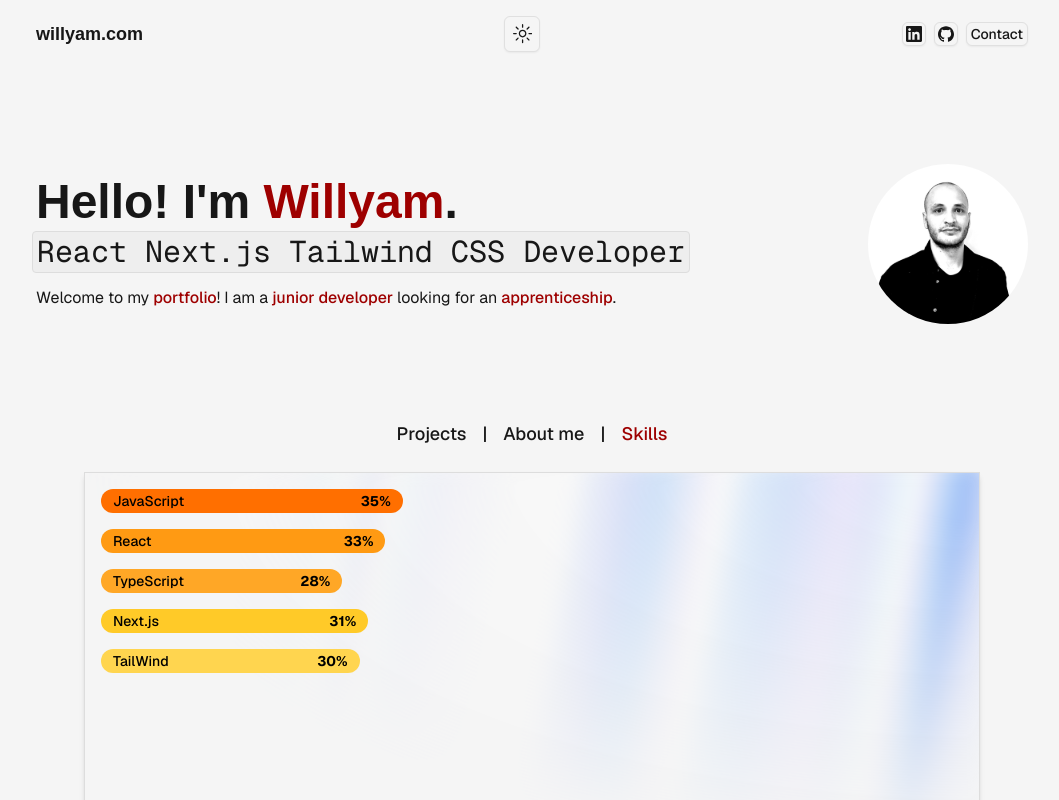
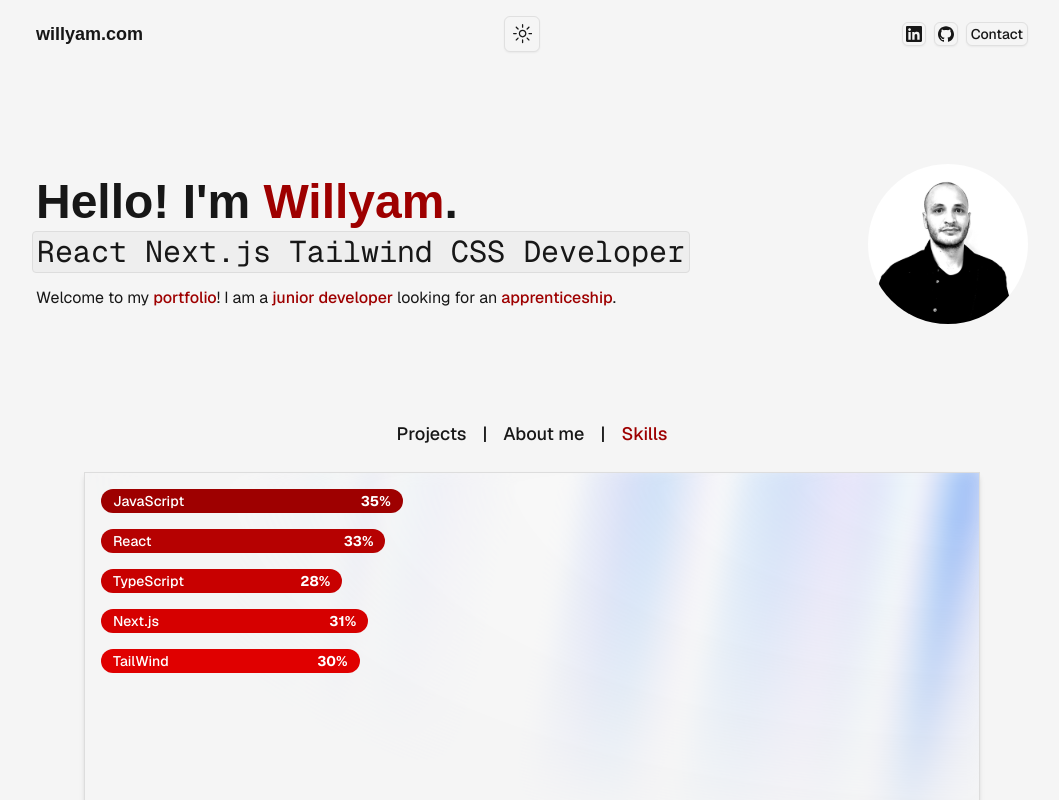
Before and after one commit to Willzebud/Portfolio, a Next.js app: page / in a window 1280 px wide. Both pictures are taken after a click on the button "Skills". Shown: the top 800 px of the page, without its empty margins (108-1167 px from the left). Built offline with nearby package versions, Linux system fonts and the light colour scheme; a web font is replaced by a local one.

Commit message:
Version 3.6

```diff
--- a/app/_components/SkillsContent.tsx
+++ b/app/_components/SkillsContent.tsx
@@ -1,16 +1,43 @@
 import React, { useEffect, useRef, useState } from "react";
+import { useTheme } from "next-themes"; // Utiliser next-themes pour détecter le mode
 
 const skills = [
-  { name: "JavaScript", level: "35%", color: "bg-[#FF6F00]" },
-  { name: "React", level: "33%", color: "bg-[#FF9A13]" },
-  { name: "TypeScript", level: "28%", color: "bg-[#FFA726]" },
-  { name: "Next.js", level: "31%", color: "bg-[#FFCA28]" },
-  { name: "TailWind", level: "30%", color: "bg-[#FFD54F]" },
+  {
+    name: "JavaScript",
+    level: "35%",
+    darkColor: "bg-[#FF6F00]",
+    lightColor: "bg-[#9E0000]",
+  },
+  {
+    name: "React",
+    level: "33%",
+    darkColor: "bg-[#FF9A13]",
+    lightColor: "bg-[#B60101]",
+  },
+  {
+    name: "TypeScript",
+    level: "28%",
+    darkColor: "bg-[#FFA726]",
+    lightColor: "bg-[#C80000]",
+  },
+  {
+    name: "Next.js",
+    level: "31%",
+    darkColor: "bg-[#FFCA28]",
+    lightColor: "bg-[#D60000]",
+  },
+  {
+    name: "TailWind",
+    level: "30%",
+    darkColor: "bg-[#FFD54F]",
+    lightColor: "bg-[#E00000]",
+  },
 ];
 
 const SkillsContent = () => {
   const [isVisible, setIsVisible] = useState(false);
   const skillsSectionRef = useRef<HTMLDivElement | null>(null);
+  const { theme } = useTheme(); // Utiliser le hook useTheme pour détecter le mode
 
   useEffect(() => {
     const observer = new IntersectionObserver(
@@ -50,13 +77,13 @@ const SkillsContent = () => {
         >
           <div
             className={`absolute left-0 top-0 h-full rounded-full ${
-              skill.color
-            } text-black font-bold text-sm flex items-center justify-between px-3 skill-bar ${
+              theme === "dark" ? skill.darkColor : skill.lightColor
+            } text-base font-bold text-sm flex items-center justify-between px-3 skill-bar ${
               isVisible ? "active" : ""
-            }`}
+            } ${theme === "dark" ? "text-black" : "text-white"}`} // Ajouter la classe conditionnelle pour le texte
             style={{ width: isVisible ? getWidthStyle(skill.level) : "0%" }}
           >
-            <span className="text-black font-medium">{skill.name}</span>
+            <span className="font-medium">{skill.name}</span>
             <span className="ml-4">{skill.level}</span>
           </div>
         </div>
```
